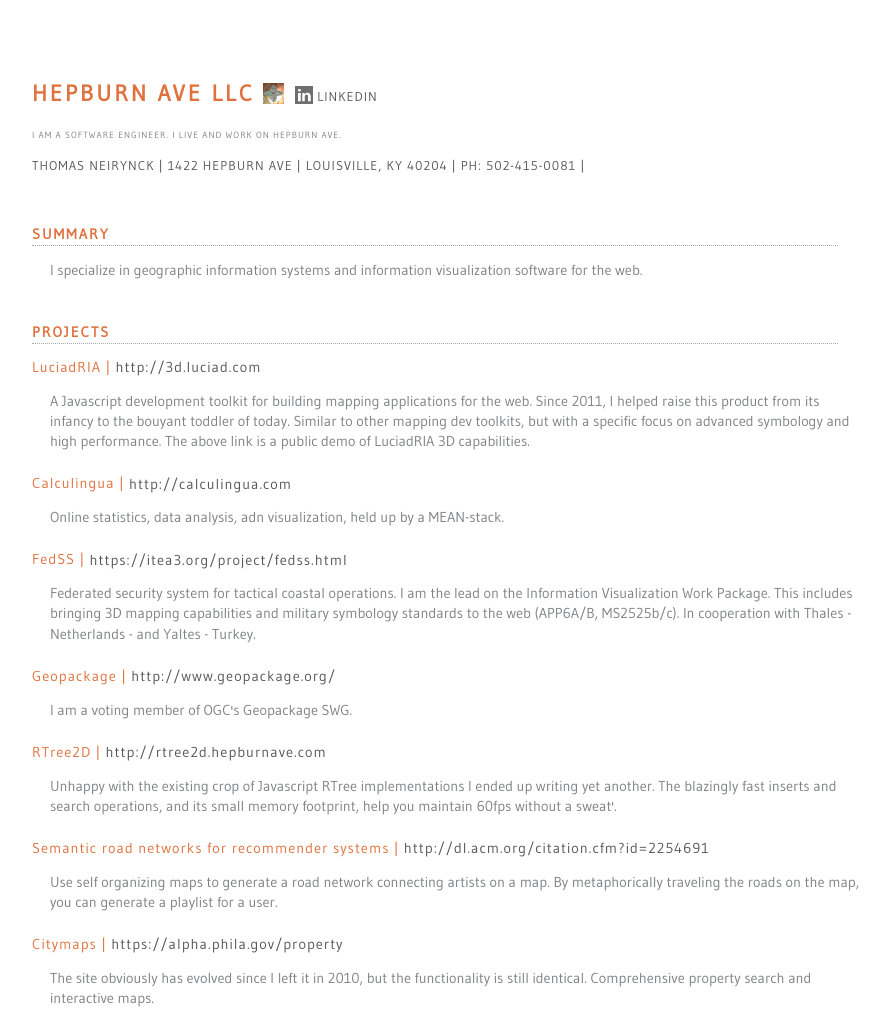
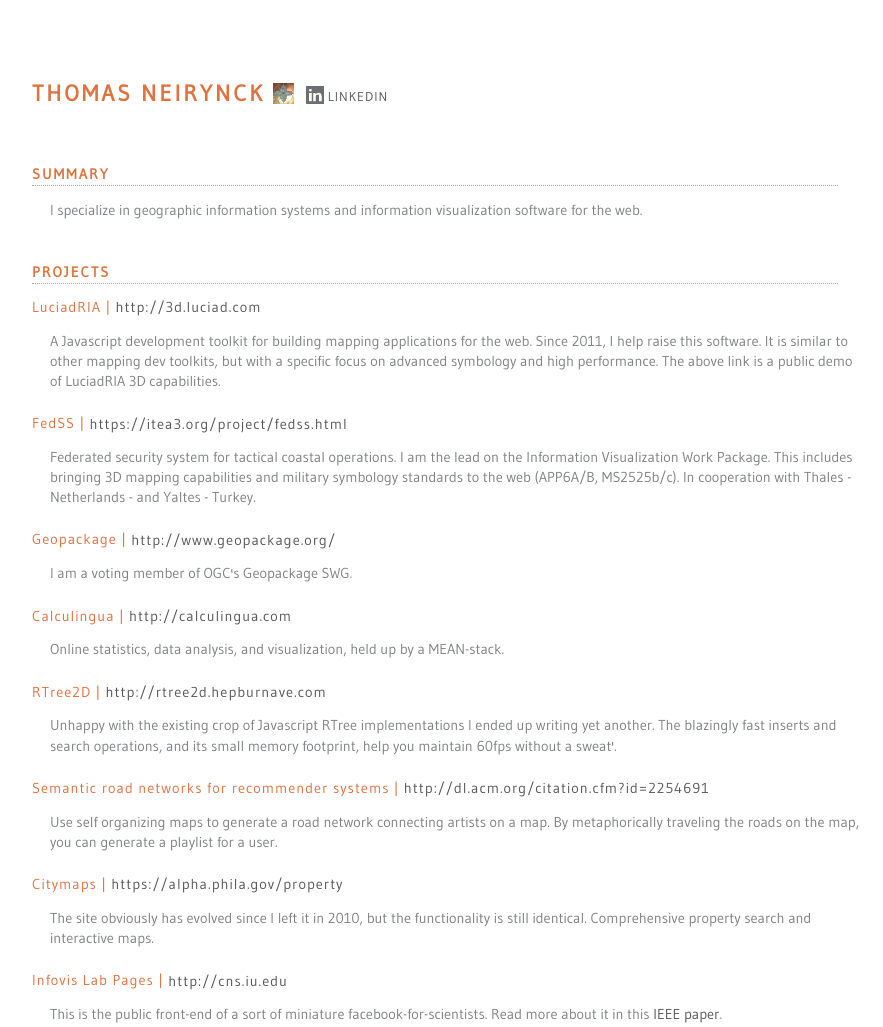
Before and after one commit to thomasneirynck/hepburnave-resume, a website: page index.html in a window 1280 px wide. Shown: the top 1027 px of the page, without its empty margins (160-1043 px from the left). Drawn offline with Linux system fonts and the light colour scheme.

Commit message:
remove contact details

```diff
--- a/index.html
+++ b/index.html
@@ -8,7 +8,7 @@
     free for personal use, as stated on http://www.noupe.com/essentials/freebies-tools-templates/25-free-html-resume-templates-for-your-successful-online-job-application-82756.html
     (retrieved 09/13/2015)
     -->
-    <title>Hepburn Ave LLC</title>
+    <title>Thomas Neirynck</title>
     <meta charset="utf-8">
     <link href="main.css" media="screen" rel="stylesheet" type="text/css"/>
     <link rel="stylesheet" type="text/css" href="http://fonts.googleapis.com/css?family=Gudea">
@@ -17,31 +17,15 @@
           href="images/logo_32.png">
 </head>
 <body>
-<h1 class="name">Hepburn Ave LLC</h1>
+<h1 class="name">Thomas Neirynck</h1>
 <article class="links-container">
     <a class="links" href="." target="_blank"><img src="./images/logo.png" alt="hepburn ave logo" width="21"
                                                    height="21"></a>
-    <!--<a class="links" href="https://github.com/LouisaBarrett" target="_blank"><img src="./images/gh_icon.png"-->
-    <!--alt="github icon" width="21"-->
-    <!--height="21">GitHub</a>-->
     <a class="links" href="https://www.linkedin.com/in/thomasneirynck" target="_blank"><img
             src="./images/in_icon.png" alt="linkedin icon" width="18" height="18">LinkedIn</a>
 
 </article>
-<br>
-<article class="contact-information">
-    <p class="category-description-small"> I am a software engineer. I live and work on Hepburn Ave.</p>
 
-    <p class="contact-deets">Thomas Neirynck | </p>
-
-    <p class="contact-deets">1422 Hepburn Ave | </p>
-
-    <p class="contact-deets">Louisville, KY 40204 | </p>
-
-    <p class="contact-deets">ph: 502-415-0081 | </p>
-    <!--<a class="links" href="mailto:thomas@hepburnave.com">e: thomas@hepburnave.com</a>-->
-</article>
-</header>
 <section class="content">
     <h2 class="category-headers">Summary</h2>
     <hr>
@@ -57,16 +41,9 @@
             class="links">http://3d.luciad.com</p></a>
 
     <p class="category-description">
-        A Javascript development toolkit for building mapping applications for the web. Since 2011, I helped raise this product from its infancy to the bouyant toddler of today.
-        Similar to other mapping dev toolkits, but with a specific focus on advanced symbology and high performance. The above link is a public demo of
+        A Javascript development toolkit for building mapping applications for the web. Since 2011, I help raise this software.
+        It is similar to other mapping dev toolkits, but with a specific focus on advanced symbology and high performance. The above link is a public demo of
         LuciadRIA 3D capabilities.
-    </p>
-
-    <a class="primary-titles" href="http://calculingua.com" target="_blank">Calculingua | <p
-            class="links">http://calculingua.com</p></a>
-
-    <p class="category-description">
-          Online statistics, data analysis, adn visualization, held up by a MEAN-stack.
     </p>
 
 
@@ -84,6 +61,13 @@
 
     <p class="category-description">
         I am a voting member of OGC's Geopackage SWG.
+    </p>
+
+    <a class="primary-titles" href="http://calculingua.com" target="_blank">Calculingua | <p
+            class="links">http://calculingua.com</p></a>
+
+    <p class="category-description">
+        Online statistics, data analysis, and visualization, held up by a MEAN-stack.
     </p>
 
     <a class="primary-titles" href="http://rtree2d.hepburnave.com" target="_blank">RTree2D | <p
```
